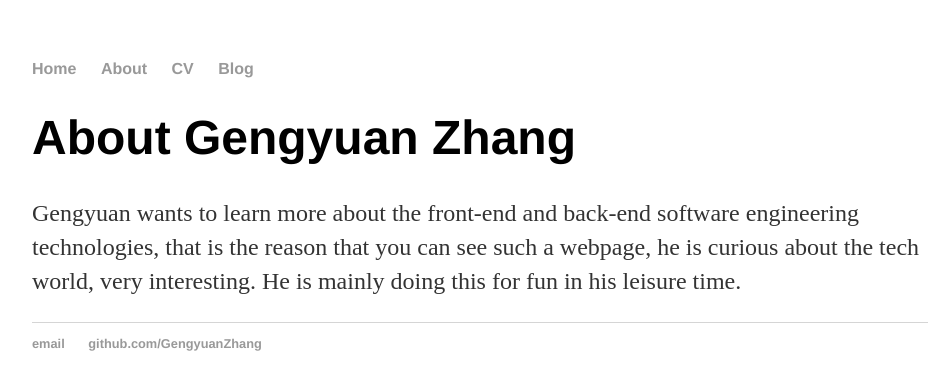
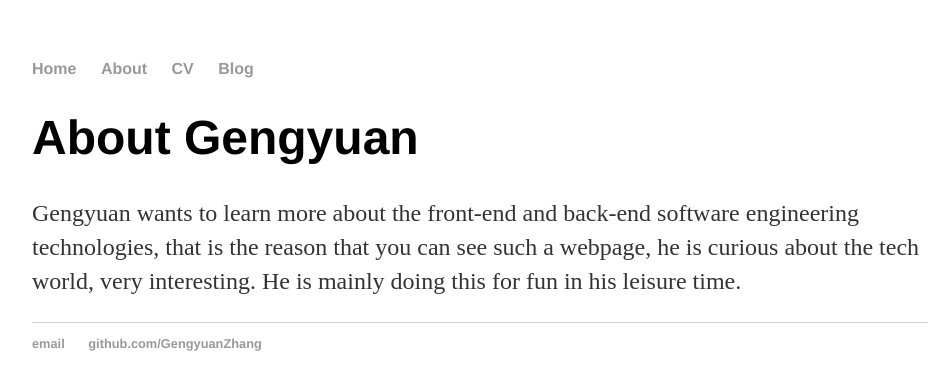
Before and after one commit to GengyuanZhang/GengyuanZhang.github.io, a Jekyll site: the page built from about/index.html, in a window 1280 px wide. Shown: the top 390 px of the page, without its empty margins (160-1109 px from the left). Built offline with Jekyll 4.4.1, drawn with Linux system fonts in a browser that asks for light colours.

Commit message:
Update index.html

```diff
--- a/about/index.html
+++ b/about/index.html
@@ -3,7 +3,7 @@ layout: default
 title: Gengyuan's personal website!
 ---
 <div class="blurb">
-	<h1> About Gengyuan Zhang </h1>
+	<h1> About Gengyuan </h1>
 	<p> Gengyuan wants to learn more about the front-end and back-end software engineering technologies, that is the reason that you can see such a webpage, he is curious about the tech world, very interesting.
 	He is mainly doing this for fun in his leisure time.</p>
 </div><!-- /.blurb -->
```
